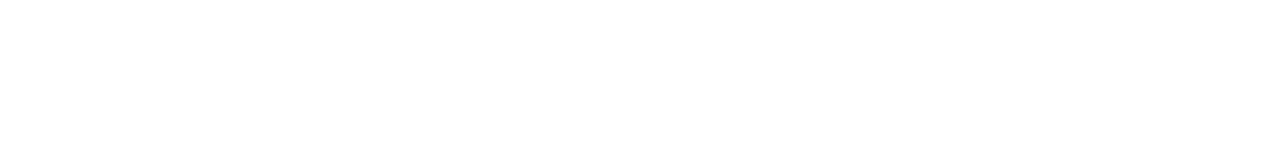
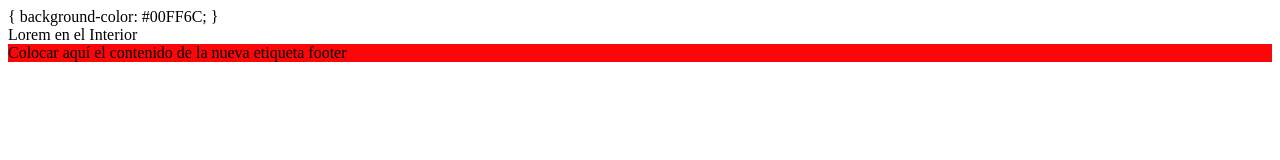
Before and after one commit to jonas230515/paso-a-paso-, a plain HTML site: page index.html in a window 1280 px wide. Drawn offline with Linux system fonts and the light colour scheme.

Commit message:
Version Final s Please enter the commit message for your changes. Lines starting

```diff
--- a/index.html
+++ b/index.html
@@ -2,9 +2,19 @@
 <html>
 <head>
 <meta charset="utf-8">
-<title>Documento sin título</title>
+<title>PROYECTO XXX</title>
 </head>
 
 <body>
+
+{
+	background-color: #00FF6C;
+}
+
+<section>Lorem en el Interior</section>
+
 </body>
+
+<footer style="background: #FD060A">Colocar aquí el contenido de la nueva etiqueta footer</footer>
+
 </html>
```
